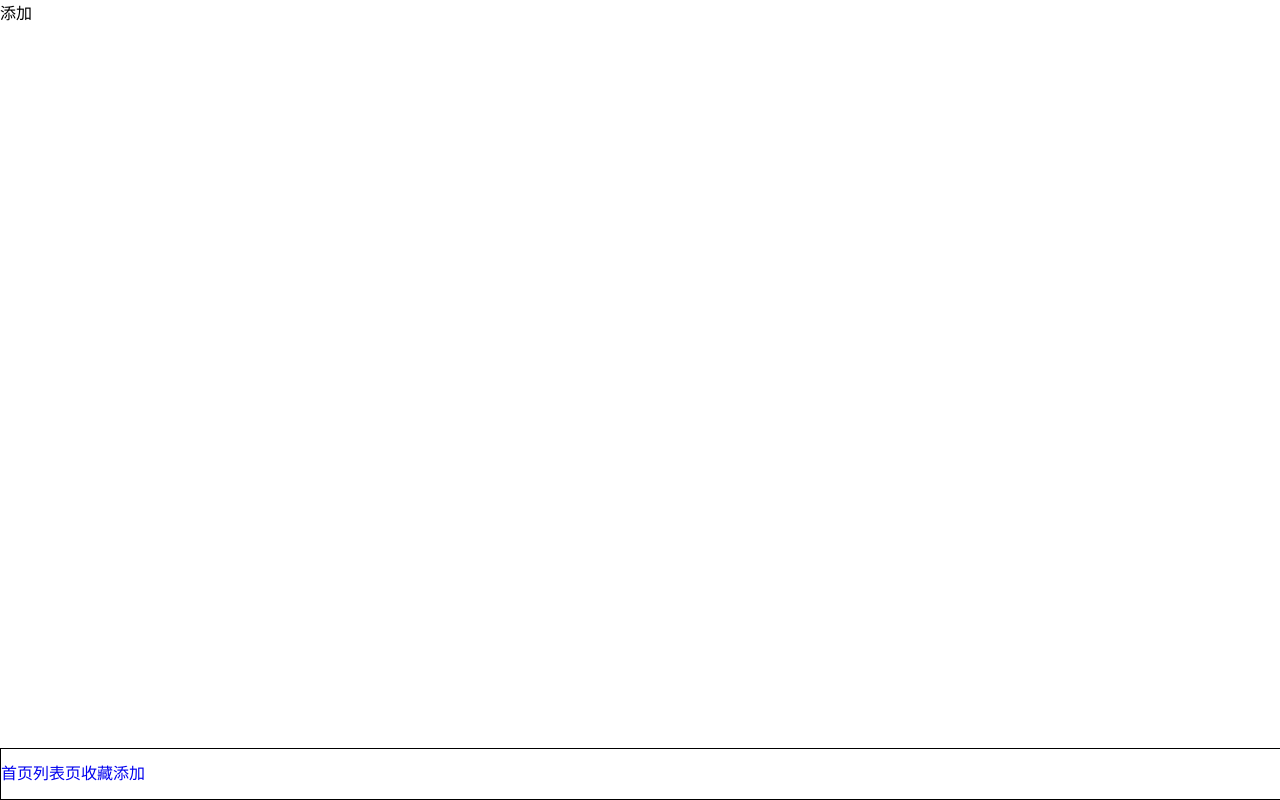
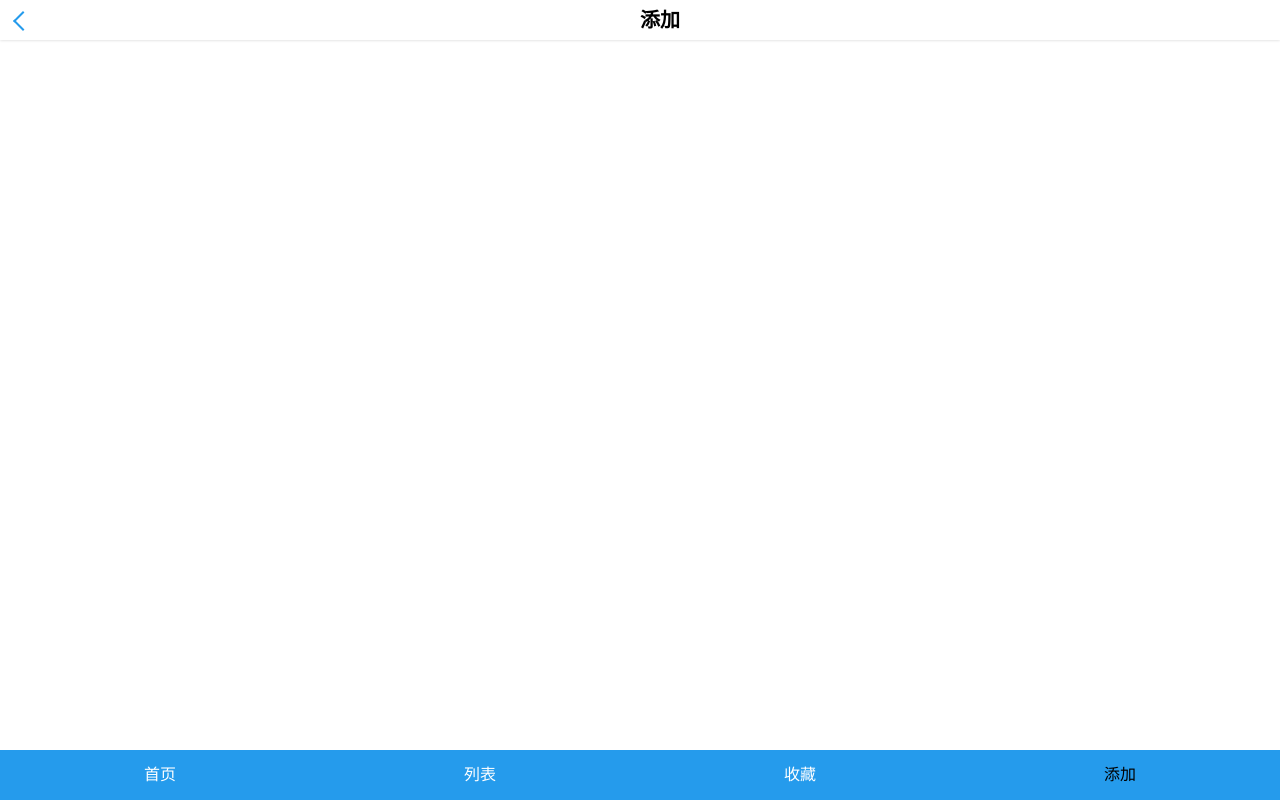
Before and after one commit to noerrornowork/node-vue-test, a Vue app: page /#/add in a window 1280 px wide. Built offline with nearby package versions, Linux system fonts and the light colour scheme.

Commit message:
11-18 first commit

```diff
--- a/src/App.vue
+++ b/src/App.vue
@@ -1,7 +1,7 @@
 <template>
   <div id="app">
+    <router-view></router-view>
     <tab></tab>
-    <router-view></router-view>
   </div>
 </template>
 
--- a/src/base/Tab.vue
+++ b/src/base/Tab.vue
@@ -1,20 +1,20 @@
 <template>
   <div class="tab">
     <router-link to="/home">
-    <i class="iconfont icon-shouye"></i>
     <span>首页</span>
+    <i class="iconfont icon-"></i>
     </router-link>
     <router-link to="/list">
-    <i class="iconfont icon-list"></i>
-    <span>列表页</span>
+    <span>列表</span>
+    <i class="iconfont icon-"></i>
     </router-link>
     <router-link to="/collect">
-    <i class="iconfont icon-shoucang"></i>
     <span>收藏</span>
+    <i class="iconfont icon-"></i>
     </router-link>
     <router-link to="/add">
-    <i class="iconfont icon-add"></i>
     <span>添加</span>
+    <i class="iconfont icon-"></i>
     </router-link>
   </div>
 </template>
@@ -23,16 +23,26 @@ export default {
   name: 'tab'
 }
 </script>
-
 <style lang="less" scoped>
 .tab {
   width: 100%;
   height: 50px;
   line-height: 50px;
-  border: 1px solid #000;
+  text-align: center;
+  background-color: #259bec;
 
-  position: fixed;
+  position: absolute;
   left: 0;
   bottom: 0;
+
+  display: flex;
+  a {
+    flex: 1;
+    color: #FFFFFF ;
+    font-size: 16px;
+    &.router-link-active {
+      color: #000;
+    }
+  }
 }
 </style>
--- /dev/null
+++ b/src/base/VHeader.vue
@@ -0,0 +1,47 @@
+<template>
+  <div class="v-header">
+    <div class="left"></div>
+    <div class="right">
+      <slot></slot>
+    </div>
+  </div>
+</template>
+<script>
+export default {
+  name: 'v-header'
+}
+</script>
+<style lang="less" scoped>
+.v-header {
+  width: 100%;
+  height: 40px;
+  line-height: 40px;
+  display: flex;
+  font-weight: bold;
+  box-shadow: 0px 0px 3px #cfcfcf;
+  .left {
+    width: 40px;
+    position: relative;
+    &:after {
+      display: block;
+      content: '';
+      width: 12px;
+      height: 12px;
+      border-color: #259bec;
+      border-style: solid;
+      border-width: 0 0 2px 2px;
+      transform: matrix(0.71, 0.71, -0.71, 0.71, 0, 0);
+      position: absolute;
+      left: 0;
+      top: 50%;
+      margin-left: 16px;
+      margin-top: -6px;
+    }
+  }
+  .right {
+    margin-left: -40px;
+    margin: 0 auto;
+    font-size: 20px;
+  }
+}
+</style>
--- a/src/components/Add.vue
+++ b/src/components/Add.vue
@@ -1,11 +1,15 @@
 <template>
   <div class="add">
-    添加
+    <v-header>添加</v-header>
   </div>
 </template>
 <script>
+import VHeader from '@/base/VHeader.vue'
 export default {
-  name: 'add'
+  name: 'add',
+  components: {
+    VHeader
+  }
 }
 </script>
 <style lang="less" scoped>
--- a/src/components/Collect.vue
+++ b/src/components/Collect.vue
@@ -1,11 +1,15 @@
 <template>
   <div class="collect">
-    收藏
+    <v-header>收藏</v-header>
   </div>
 </template>
 <script>
+import VHeader from '@/base/VHeader.vue'
 export default {
-  name: 'collect'
+  name: 'collect',
+  components: {
+    VHeader
+  }
 }
 </script>
 <style lang="less" scoped>
--- a/src/components/Home.vue
+++ b/src/components/Home.vue
@@ -1,11 +1,15 @@
 <template>
   <div class="home">
-    首页
+    <v-header>首页</v-header>
   </div>
 </template>
 <script>
+import VHeader from '@/base/VHeader.vue'
 export default {
-  name: 'home'
+  name: 'home',
+  components: {
+    VHeader
+  }
 }
 </script>
 <style lang="less" scoped>
--- a/src/components/List.vue
+++ b/src/components/List.vue
@@ -1,11 +1,15 @@
 <template>
   <div class="list">
-    列表页
+    <v-header>列表</v-header>
   </div>
 </template>
 <script>
+import VHeader from '@/base/VHeader.vue'
 export default {
-  name: 'list'
+  name: 'list',
+  components: {
+    VHeader
+  }
 }
 </script>
 <style lang="less" scoped>
```
Also changed, not shown: src/router/index.js (+4 -4 lines), 1 other file (tests, documents, lock files or other folders).
